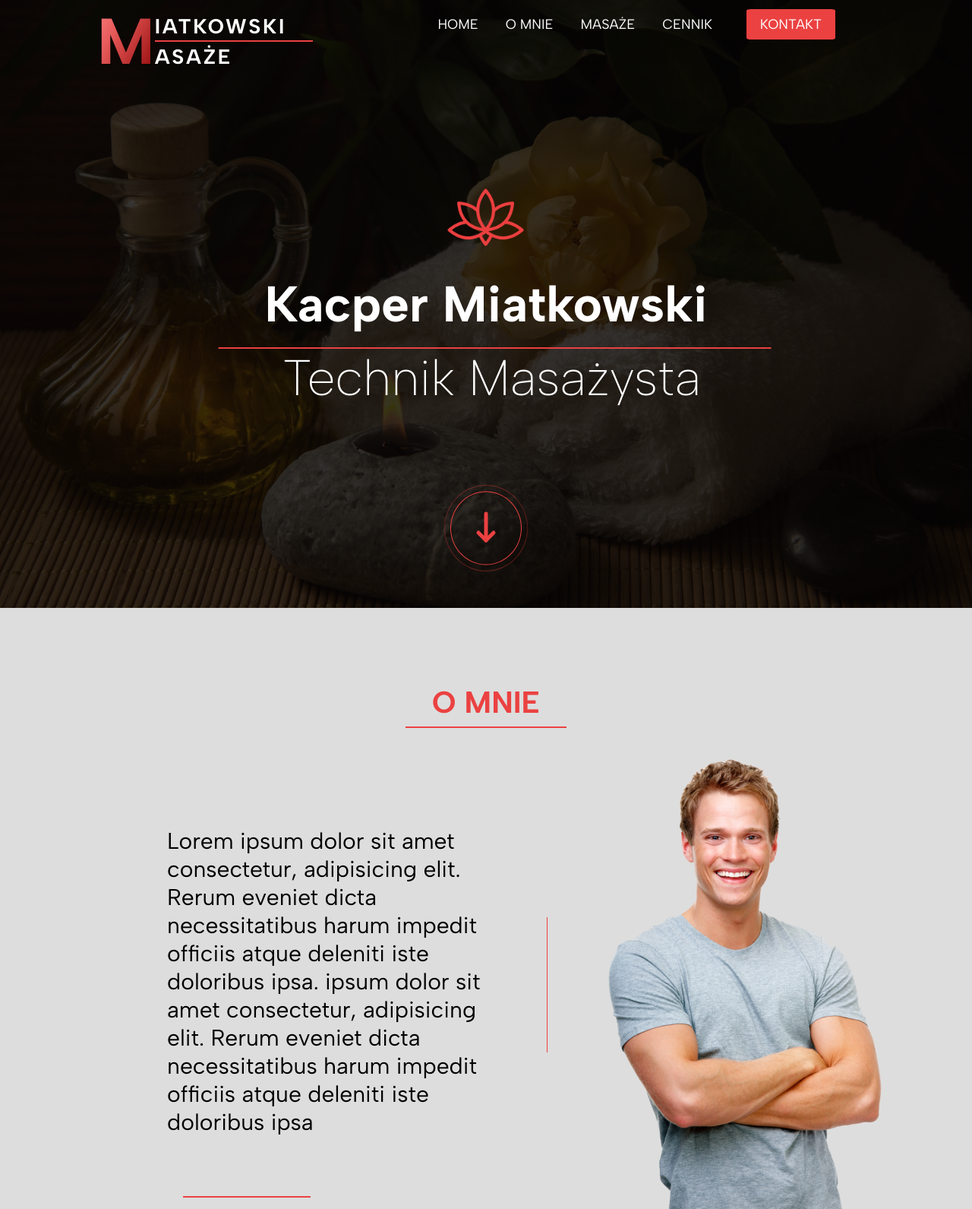
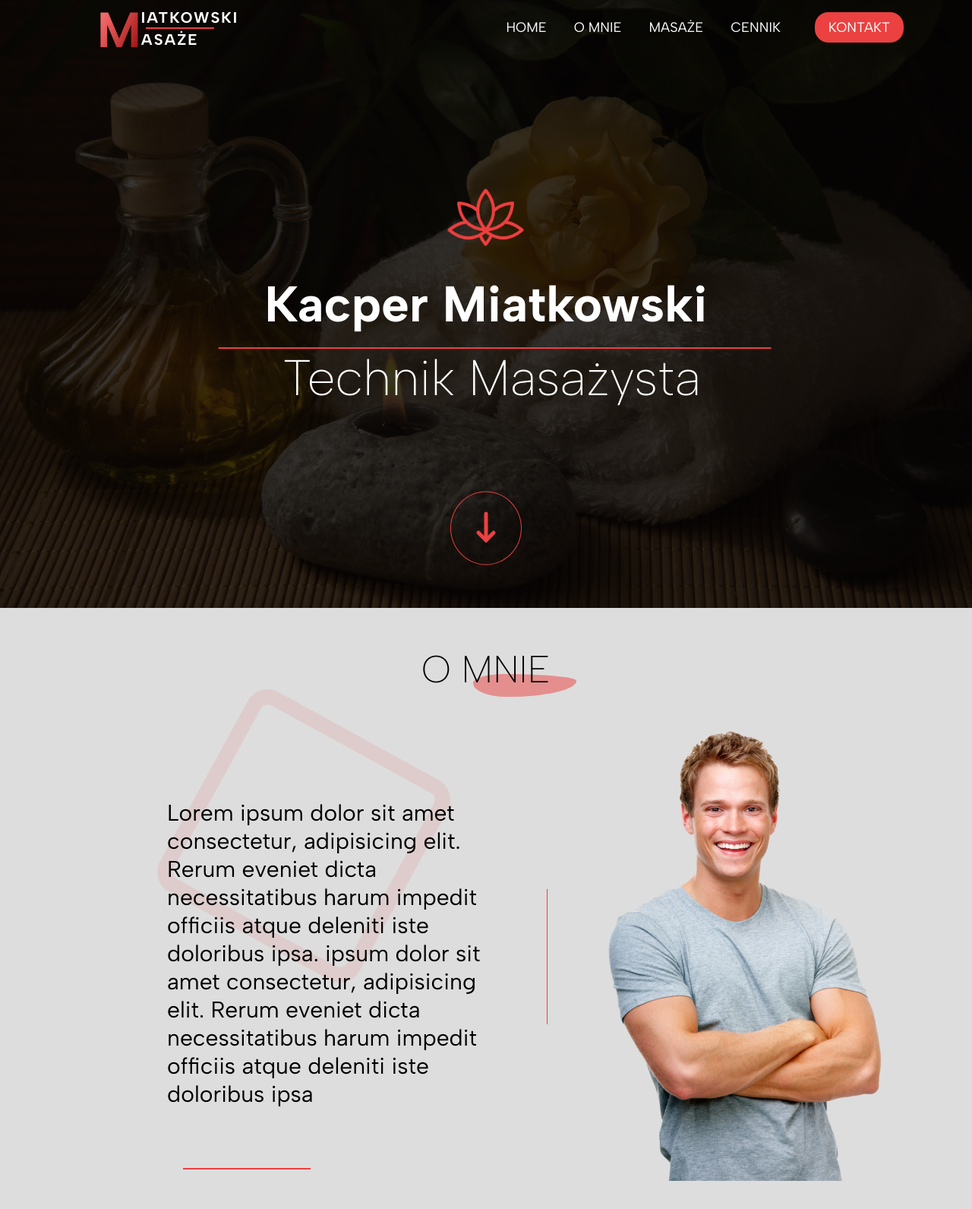
Before and after one commit to Diqqq/Miatkowski-massage, a plain HTML site: page index.html in a window 1280 px wide. Shown: the top 1591 px of the page at 76% size. Drawn offline with Linux system fonts and the light colour scheme.

Commit message:
massage section-scroll shadow-scroll padding-animations

```diff
--- a/index.html
+++ b/index.html
@@ -56,6 +56,7 @@
 
     <main class="main">
         <section class="section section-padding aboutme" id="aboutme">
+            <div class="rotating-element"></div>
             <div class="wrapper">
                 <h2 class="section-heading">O MNIE</h2>
                 <div class="aboutme__box">
@@ -66,10 +67,12 @@
                         <img src="./img/man.png" alt="">
                     </div>
                 </div>
-                <!-- <div class="aboutme__left">Lorem ipsum dolor sit amet consectetur adipisicing elit. Suscipit ducimus non magni veniam totam doloremque aliquam fugiat excepturi qui animi!</div>
-                <div class="aboutme__right">
-                    <img src="./img/man.png" alt="">
-                </div> -->
+            </div>
+        </section>
+        <section class="section section-padding massages" id="massages">
+            <div class="hero-shadow"></div>
+            <div class="wrapper">
+                <h2 class="section-heading">MASAŻE</h2>
             </div>
         </section>
     </main>
--- a/js/main.js
+++ b/js/main.js
@@ -0,0 +1,13 @@
+const nav = document.querySelector('.nav')
+
+const addShadow = () => {
+    if (window.scrollY >= 300) {
+        nav.classList.add('shadow-nav')
+    } else {
+        nav.classList.remove('shadow-nav')
+    }
+}
+
+console.log(nav.offsetTop);
+
+window.addEventListener('scroll', addShadow)
--- a/sass/_animations.scss
+++ b/sass/_animations.scss
@@ -3,9 +3,17 @@
 		transform: scale(1);
 		opacity: 0.6;
 	}
-
 	to {
 		transform: scale(1.4);
 		opacity: 0;
 	}
 }
+
+@keyframes rotate {
+	from {
+		transform: rotate(15deg);
+	}
+	to {
+		transform: rotate(360deg);
+	}
+}
--- a/sass/_colors.scss
+++ b/sass/_colors.scss
@@ -2,4 +2,4 @@ $white: #fff;
 $lightgrey: #ddd;
 $lightred: #eb4141;
 $red: rgb(211, 54, 54);
-$shadow: rgba(0, 0, 255, 0.6);
+$black: #000
--- a/sass/_components.scss
+++ b/sass/_components.scss
@@ -8,22 +8,27 @@
 
 .section {
 	position: relative;
-	padding: 10em 0;
+	padding: 5em 0 10em 0;
 	margin-bottom: 5em;
 	text-align: center;
 	&-heading {
 		position: relative;
 		display: inline-block;
-		font-size: 4rem;
-		color: $lightred;
+		font-size: 5rem;
+		font-weight: 300;
+		color: $black;
+		z-index: 1000;
 		&::after {
 			content: '';
 			position: absolute;
-			bottom: -20%;
-			left: -25%;
-			height: 2px;
-			width: 150%;
-			border-bottom: 2px solid $lightred;
+			right: -20%;
+			bottom: -10%;
+			height: 50%;
+			width: 80%;
+			border-radius: 30% 70% 67% 33% / 40% 30% 70% 60% ;
+			background-color: $lightred;
+			opacity: 0.5;
+			z-index: -1;
 		}
 	}
 }
--- a/sass/_mixins.scss
+++ b/sass/_mixins.scss
@@ -24,6 +24,22 @@
 	}
 }
 
+@mixin heroImage ($bgImg) {
+	background-image: url($bgImg);
+	background-position: center;
+	background-size: cover;
+	background-attachment: fixed;
+}
+
+@mixin heroShadow {
+	position: absolute;
+	top: 0;
+	width: 100%;
+	height: 100%;
+	background-color: rgba(6, 4, 4, 0.8);
+	z-index: 0;
+}
+
 @mixin button-animation {
 	// &::after {
 	// 	content: '';
@@ -31,7 +47,7 @@
 	// 	top: 0;
 	// 	bottom: 0;
 	// 	width: 100%;
-    //     background-color: $lightred;
+	//     background-color: $lightred;
 	// 	transform: translateX(-200%);
 	// 	transform-origin: right;
 	// 	transition: transform 0.3s;
--- a/sass/main.scss
+++ b/sass/main.scss
@@ -14,6 +14,7 @@
 html {
 	font-size: 62.5%;
 	scroll-behavior: smooth;
+	scroll-padding-top: 84px;
 }
 
 body {
@@ -21,11 +22,16 @@ body {
 	background-color: $lightgrey;
 }
 
+.shadow-nav {
+	background-color: rgba(0, 0, 0, 0.8);
+}
+
 .nav {
 	position: fixed;
 	width: 100%;
-	height: 8vh;
+	height: 9vh;
 	font-size: 1.8rem;
+	transition: background-color .6s;
 	z-index: 1000;
 
 	&__box {
@@ -37,13 +43,13 @@ body {
 		&-name {
 			position: absolute;
 			display: flex;
-			top: 5%;
+			top: 0%;
 			left: 10%;
 			z-index: 1000;
 
 			&-text-one {
 				h1 {
-					font-size: 8.5rem;
+					font-size: 6.5rem;
 					background: linear-gradient(
 						120deg,
 						rgba(255, 130, 130, 1) 0%,
@@ -58,6 +64,7 @@ body {
 			&-text-two {
 				h2 {
 					letter-spacing: 0.1em;
+					font-size: 2rem;
 				}
 				.name-one {
 					margin-top: 0.55em;
@@ -69,8 +76,8 @@ body {
 						content: '';
 						position: absolute;
 						top: -15%;
-						left: 0;
-						width: 120%;
+						left: 5%;
+						width: 70%;
 						border: 0.5px solid $lightred;
 					}
 				}
@@ -85,7 +92,7 @@ body {
 
 	&__box-items {
 		position: absolute;
-		right: 10em;
+		right: 5em;
 		display: flex;
 		z-index: 1000;
 
@@ -106,7 +113,7 @@ body {
 			margin-left: 1.5em;
 			@include links;
 			border: 0 solid $lightred;
-			border-radius: 5%;
+			border-radius: 1em;
 			background-color: $lightred;
 			transition: transform 0.3s, background-color 0.3s;
 
@@ -120,21 +127,14 @@ body {
 
 //header
 .header {
-	position: relative;
 	top: 0;
 	height: 100vh;
 	width: 100%;
-	background-image: url('../img/wellness-g875ebf181_1920.jpg');
-	background-size: cover;
-	background-attachment: fixed;
+	@include heroImage('../img/wellness-g875ebf181_1920.jpg');
 	z-index: 0;
 
 	.hero-shadow {
-		position: absolute;
-		width: 100%;
-		height: 100%;
-		background-color: rgba(6, 4, 4, 0.8);
-		z-index: 0;
+		@include heroShadow;
 	}
 
 	&__title-box {
@@ -197,6 +197,17 @@ body {
 // main
 // section about me
 .aboutme {
+	.rotating-element {
+		position: absolute;
+		top: 15em;
+		left: 25em;
+		width: 300px;
+		height: 300px;
+		border: 2em solid $lightred;
+		border-radius: 3em;
+		opacity: 0.1;
+		animation: rotate 150s infinite linear;
+	}
 	&__box {
 		position: relative;
 		margin-top: 5em;
@@ -232,3 +243,15 @@ body {
 		}
 	}
 }
+
+// MASSAGES SECTION
+.massages {
+	@include heroImage('../img/stones.jpg');
+	height: 100vh; // wywalic
+	.hero-shadow {
+		@include heroShadow;
+	}
+	.section-heading {
+		color: $white;
+	}
+}
```
Also changed, not shown: css/main.css, img/stones.jpg (added), 1 other file. Lines whose indentation alone changed are shown as unchanged.
